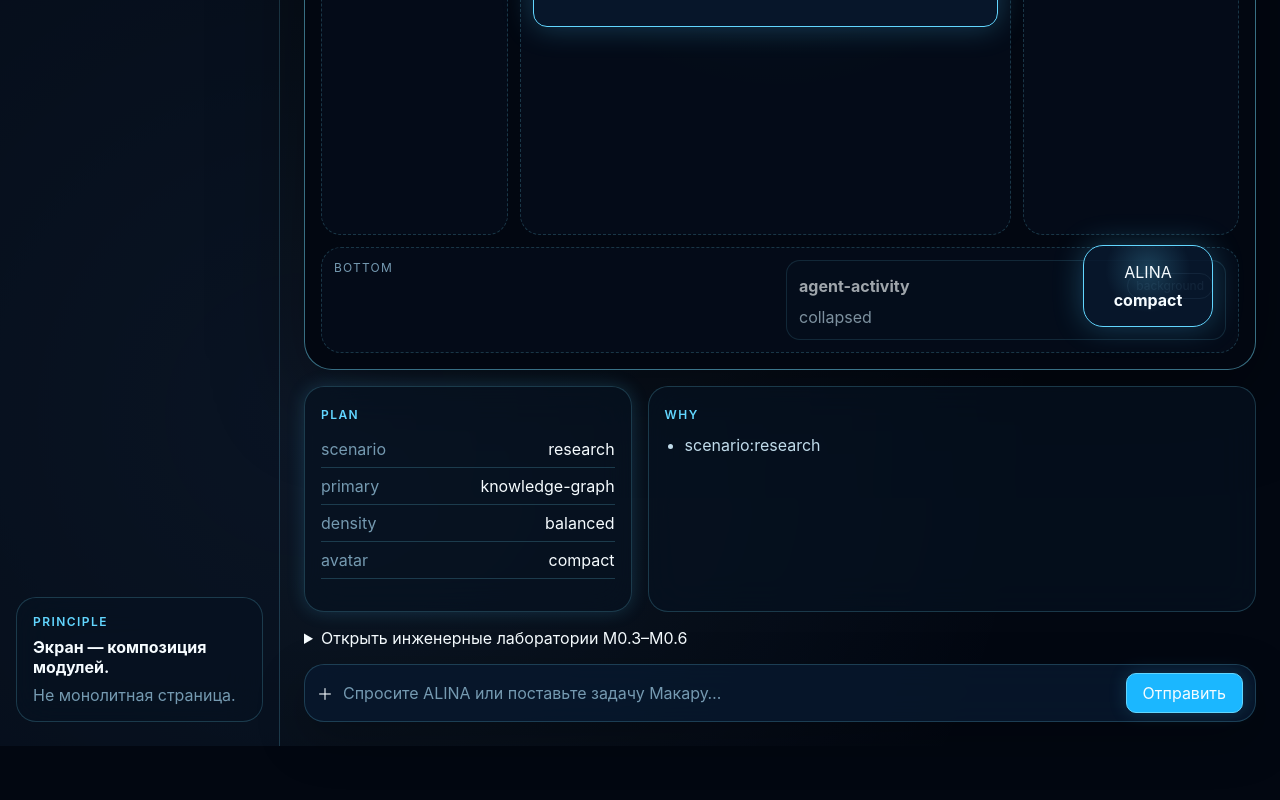
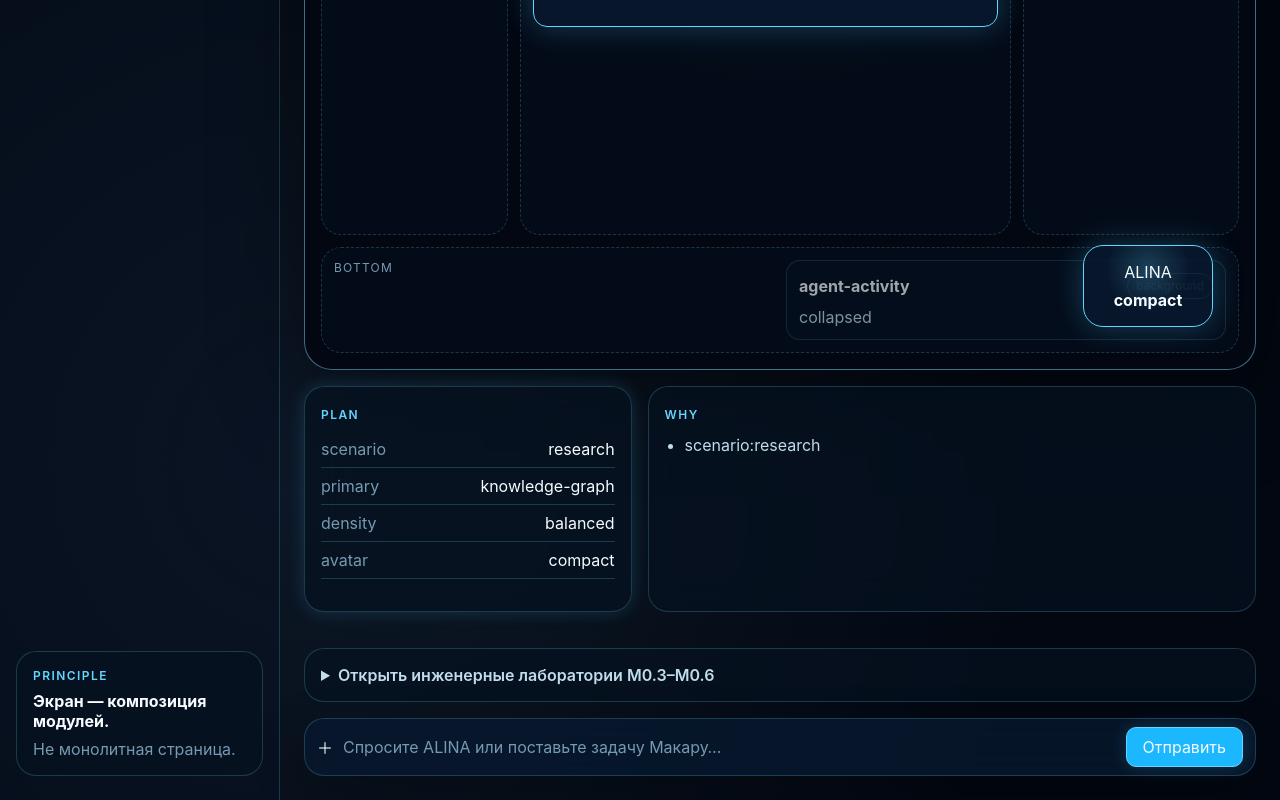
Before and after one commit to VictorKVS/Makar-Frontend-Factory, a React (Vite) app in the folder apps/alina-control-center/: page / in a window 1280 px wide. Shown: the part 2015-2815 px from the top of the page. Before the commit the page ends 2761 px from the top, so only its background shows below. Built offline with nearby package versions, Linux system fonts and the light colour scheme.

Commit message:
feat(m0.7): collapse previous engine labs behind disclosure

```diff
--- a/apps/alina-control-center/src/composition-demo.css
+++ b/apps/alina-control-center/src/composition-demo.css
@@ -269,3 +269,28 @@
     display: none;
   }
 }
+
+
+.engine-labs-disclosure {
+  margin-top: var(--father-foundation-spacing-5);
+  border: 1px solid var(--father-theme-colors-border);
+  border-radius: var(--father-foundation-radius-lg);
+  background: var(--father-theme-colors-surface);
+  overflow: hidden;
+}
+
+.engine-labs-disclosure > summary {
+  cursor: pointer;
+  padding: var(--father-foundation-spacing-4);
+  color: var(--father-theme-colors-text-secondary);
+  font-weight: var(--father-foundation-typography-weight-semibold);
+}
+
+.engine-labs-disclosure[open] > summary {
+  border-bottom: 1px solid var(--father-theme-colors-border);
+  color: var(--father-theme-colors-text-primary);
+}
+
+.engine-labs-stack {
+  padding: 0 var(--father-foundation-spacing-4) var(--father-foundation-spacing-4);
+}
```
